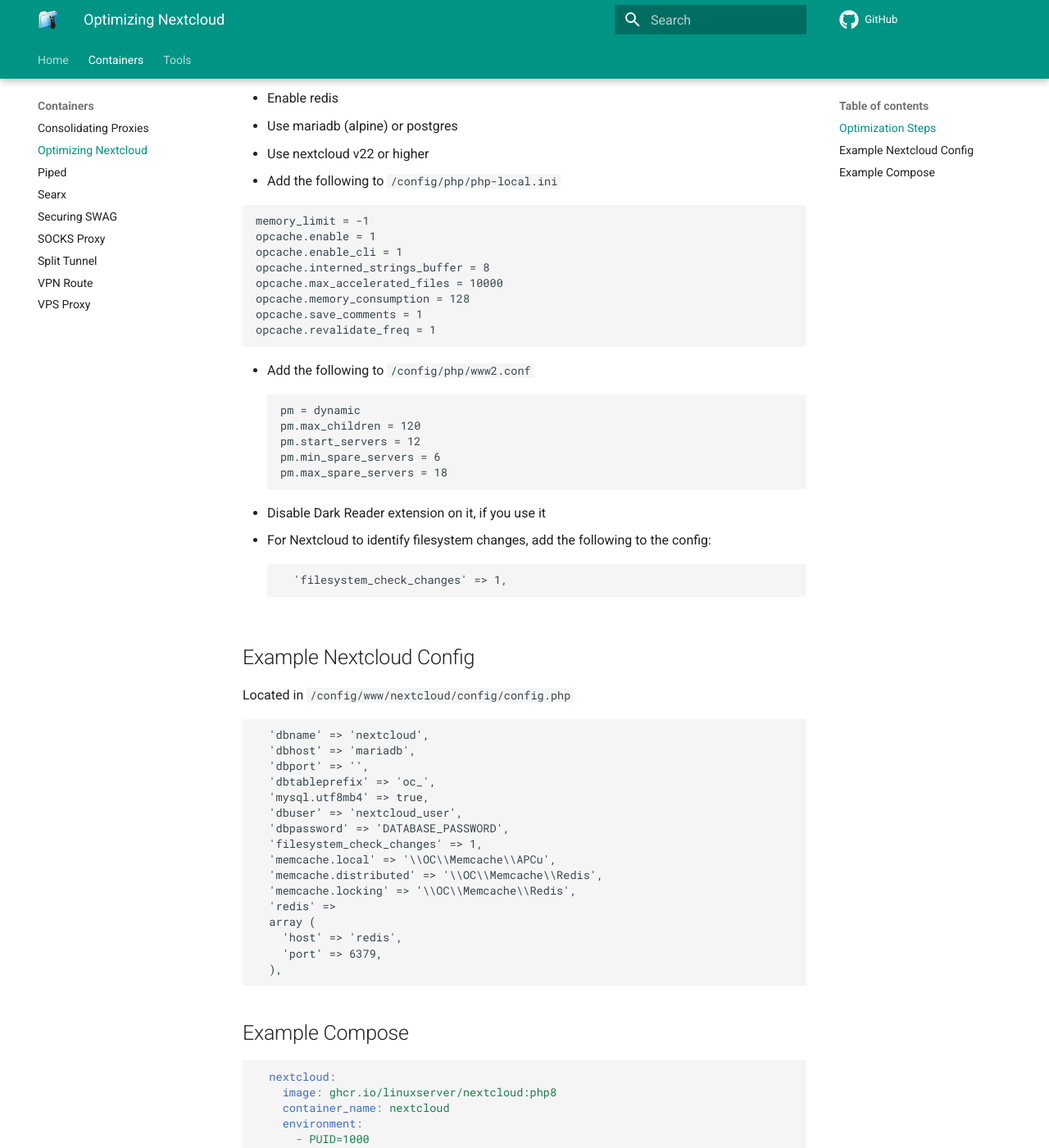
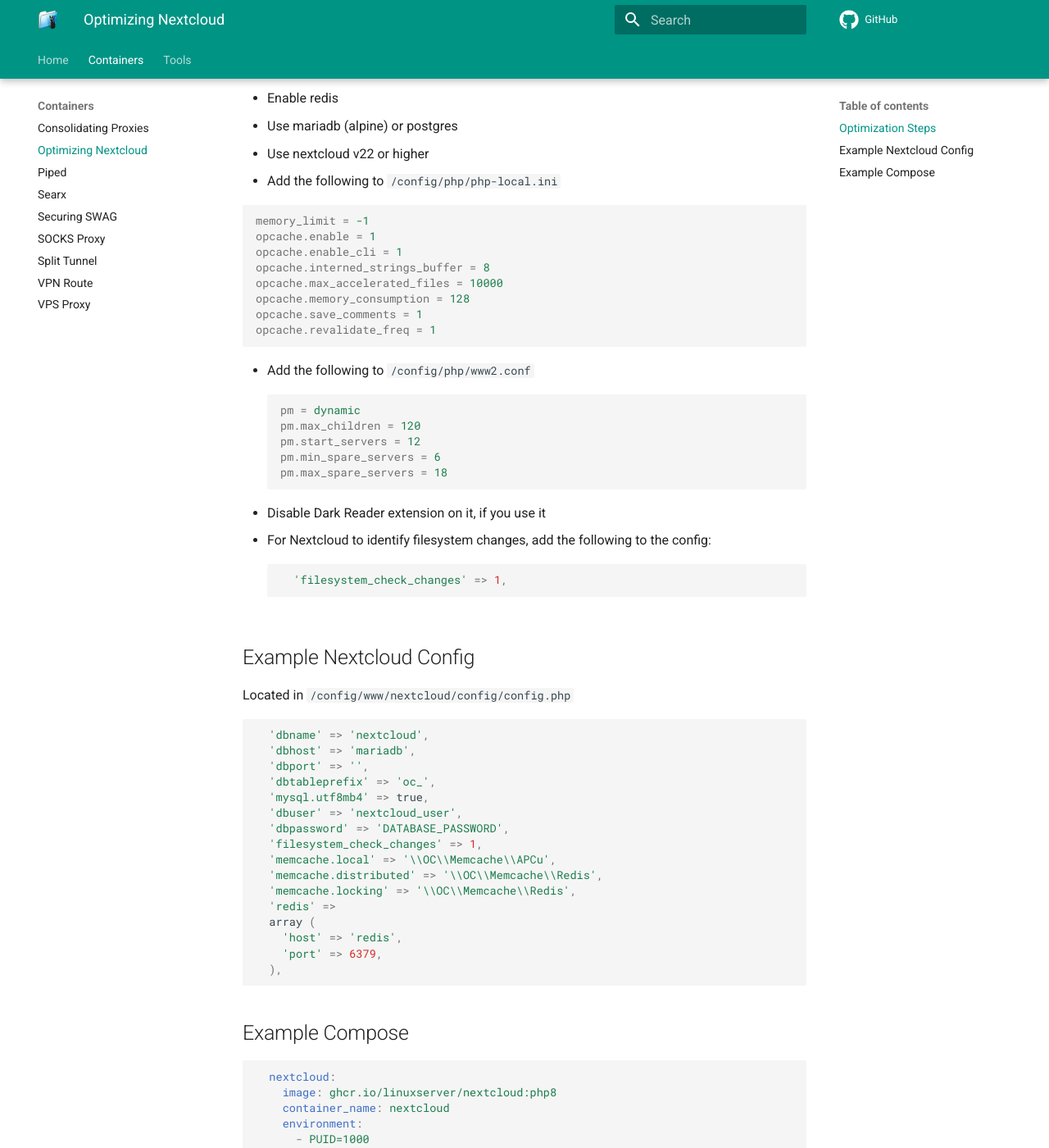
Before and after one commit to quietsy/advanced-configurations, an MkDocs documentation site: the page built from docs/nextcloud.md, in a window 1280 px wide and 1400 px high, scrolled down 304 px. Shown: the whole window at 82% size. Built offline with MkDocs 1.6.1 and Material for MkDocs 9.7.7, drawn with Linux system fonts in a browser that asks for light colours; comment, search, counter and statistics services are not loaded.

Commit message:
Fixing code blocks

````diff
--- a/docs/nextcloud.md
+++ b/docs/nextcloud.md
@@ -11,7 +11,7 @@
 - Use nextcloud v22 or higher
 - Add the following to `/config/php/php-local.ini`
 
-```
+```INI
 memory_limit = -1
 opcache.enable = 1
 opcache.enable_cli = 1
@@ -23,7 +23,7 @@
 ```
 
 - Add the following to `/config/php/www2.conf`
-```
+```INI
 pm = dynamic
 pm.max_children = 120
 pm.start_servers = 12
@@ -32,14 +32,14 @@
 ```
 - Disable Dark Reader extension on it, if you use it
 - For Nextcloud to identify filesystem changes, add the following to the config:
-```PHP
+```js
   'filesystem_check_changes' => 1,
 ```
 
 
 ## Example Nextcloud Config
 Located in `/config/www/nextcloud/config/config.php`
-```PHP
+```js
   'dbname' => 'nextcloud',
   'dbhost' => 'mariadb',
   'dbport' => '',
````
Also changed, not shown: docs/secure.md (+8 -8 lines).
